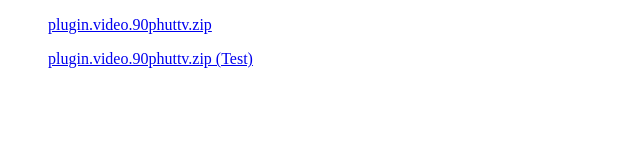
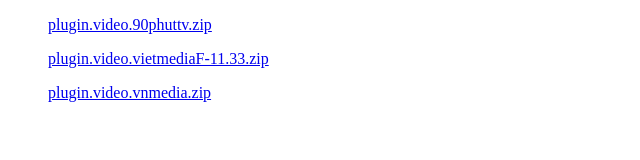
Before and after one commit to kadminhnhut/kadkodi.github.io, a plain HTML site: page index.html in a window 1280 px wide. Shown: the whole page, without its empty margins (0-640 px from the left). Drawn offline with Linux system fonts and the light colour scheme.

Commit message:
Update index.html

```diff
--- a/index.html
+++ b/index.html
@@ -6,10 +6,17 @@
 </head>
 <body>
     <ul>
-        <a href="https://github.com/kadminhnhut/kadminhnhut.github.io/releases/download/Kodi/plugin.video.90phuttv.zip" download>plugin.video.90phuttv.zip</a>
+        <a href="https://kadminhnhut.github.io/plugin.video.90phuttv.zip" download>plugin.video.90phuttv.zip</a>
     </ul>
+
     <ul>
-        <a href="https://kadminhnhut.github.io/plugin.video.90phuttv.zip" download>plugin.video.90phuttv.zip (Test)</a>
+        <a href="https://kadminhnhut.github.io/plugin.video.vietmediaF-11.33.zip" download>plugin.video.vietmediaF-11.33.zip</a>
     </ul>
+
+    <ul>
+        <a href="https://kadminhnhut.github.io/plugin.video.vnmedia.zip" download>plugin.video.vnmedia.zip</a>
+    </ul>
+
+
 </body>
 </html>
```
